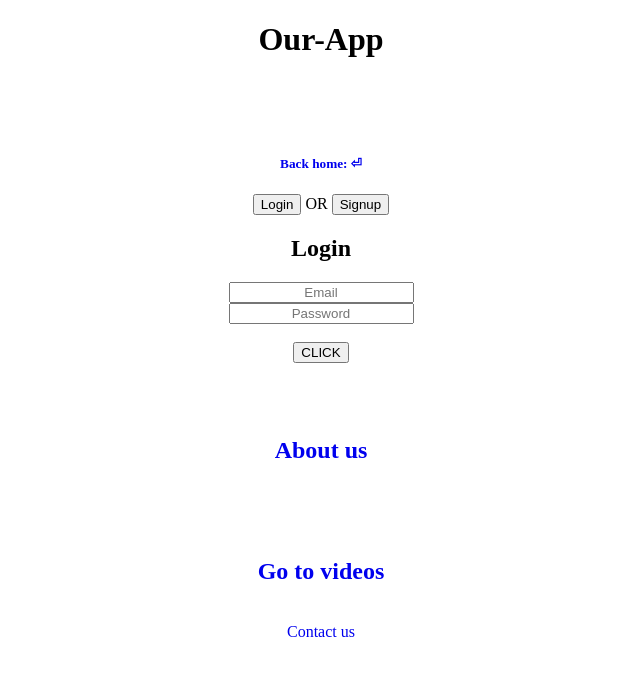
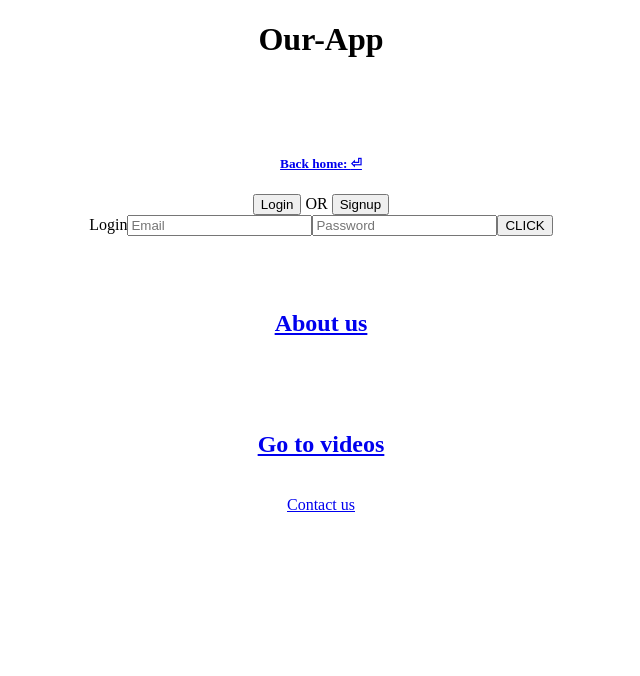
Before and after one commit to voytecu314/Sign-App-Backend, a React (Create React App) app in the folder client/: page / in a window 1280 px wide. Both pictures are taken after a click on the button "Login". Shown: the top 676 px of the page, without its empty margins (319-959 px from the left). Built offline with nearby package versions, Linux system fonts and the light colour scheme.

Commit message:
back to normal login in client side

```diff
--- a/client/src/App.css
+++ b/client/src/App.css
@@ -36,11 +36,3 @@
     transform: rotate(360deg);
   }
 }
-
-#middle {
-  text-align: center;
-}
-
-a {
-  text-decoration: none;
-  }
--- a/client/src/components/Login.jsx
+++ b/client/src/components/Login.jsx
@@ -25,14 +25,9 @@ const Login = () => {
     }
 
   return (
-    <div>
-      <h2>Login</h2>
-
-        <input id="middle" type="email" placeholder="Email"/>
-        <br />
-        <input id="middle" type="password" placeholder="Password"/>
-        <br />
-        <br />
+    <div>Login
+        <input type="email" placeholder="Email"/>
+        <input type="password" placeholder="Password"/>
         <button onClick={login}>CLICK</button>
     </div>
   )
```
